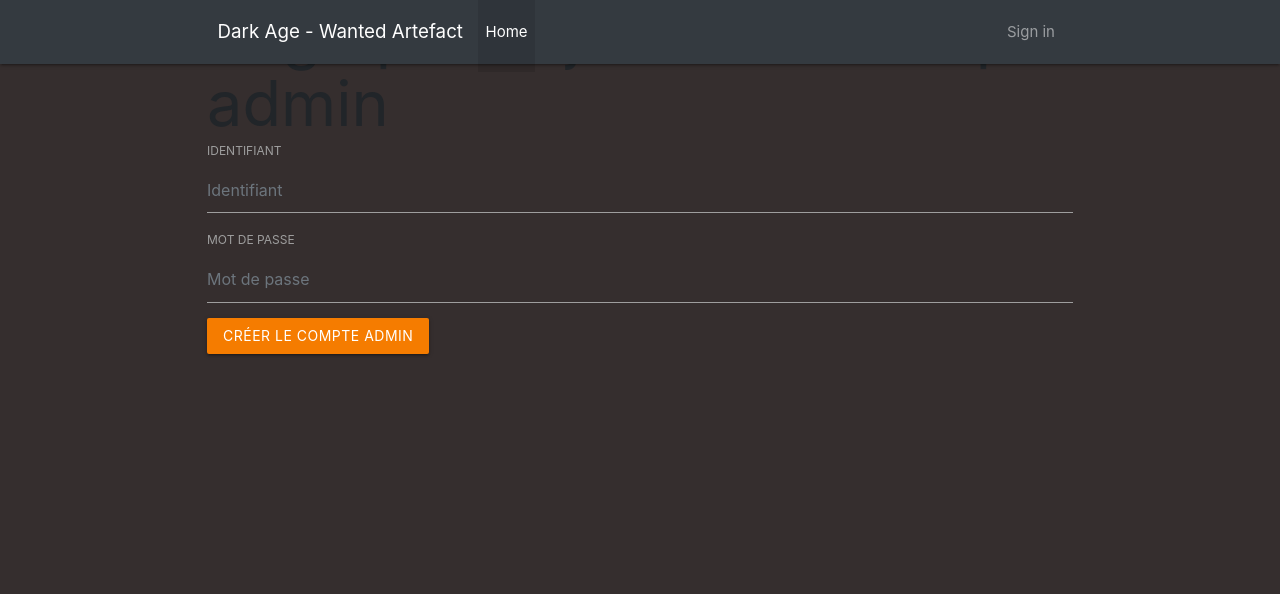
After one commit to GammWi/LP_PHP_1, a PHP site: template src/public/Views/user/add.twig in a window 1280 px wide. The commit adds this page. Shown: the top 594 px of the page. Run offline with PHP 8.4, Linux system fonts and the light colour scheme; the template is opened without the code that fills it, so the values that code supplies are empty; some libraries are stand-ins or nearby versions.

Commit message:
Ajout du panel admin + creation nouveau compte admin

```diff
--- a/src/public/Models/user.php
+++ b/src/public/Models/user.php
@@ -10,5 +10,5 @@ class User extends Model{
 
     protected $primaryKey = "id_user";
 
-    public $timestamps = true;
+    public $timestamps = false;
 }
--- a/src/public/Views/layout/navigation.twig
+++ b/src/public/Views/layout/navigation.twig
@@ -11,6 +11,11 @@
                 <li class="nav-item active">
                     <a class="nav-link" href="{{ path_for('home') }}">Home <span class="sr-only">(current)</span></a>
                 </li>
+                {% if auth.check() %}
+                <li class="nav-item active">
+                    <a class="nav-link" href="{{ path_for('admin.panel') }}">Panel admin</span></a>
+                </li>
+                {% endif %}
 
             </ul>
 
--- /dev/null
+++ b/src/public/Views/user/add.twig
@@ -0,0 +1,21 @@
+{% extends '/layout/header.html.twig' %}
+
+{% block content %}
+<H1> Page pour ajouter un compte admin </H1>
+
+<form action="{{ path_for('admin.add')}}" method="POST">
+    <div class="form-group">
+        <label for="identifiant">IDENTIFIANT</label>
+        <input type="text" class="form-control" name="identifiant" required="required" placeholder="Identifiant">
+    </div>
+    <div class="form-group">
+        <label for="password">MOT DE PASSE</label>
+        <input type="password" class="form-control" name="mdp" required="required" placeholder="Mot de passe">
+    </div>
+
+    <button type="submit" class="btn btn-primary">Créer le compte admin</button>
+</form>
+
+{% include '/layout/footer.html.twig' %}
+
+{% endblock %}
--- a/src/public/index.php
+++ b/src/public/index.php
@@ -63,6 +63,11 @@ $app->get('/auth/signin', "\\dawa\\controllers\\userController:signIn")->setName
 $app->post('/auth/signin', "\\dawa\\controllers\\userController:postSignIn");
 $app->get('/auth/signout', "\\dawa\\controllers\\userController:signOut")->setName('auth.signout');
 
+$app->get('/admin/panel', "\\dawa\\controllers\\userController:panel")->setName('admin.panel');
+
+$app->get('/admin/add', "\\dawa\\controllers\\userController:ajouterAdmin")->setName('admin.add');
+$app->post('/admin/add', "\\dawa\\controllers\\userController:postAjouterAdmin");
+
 $app->get('/createHero', "\\dawa\\controllers\\heroController:CreerHero")->setName('creerHero');
 
 $app->get('/createMonster', "\\dawa\\controllers\\monstreController:CreerMonster")->setName('CreerMonster');
```
Also changed, not shown: src/public/Controllers/userController.php (+28 -7 lines), src/public/Views/user/panel.twig (added, +9 -0 lines).
